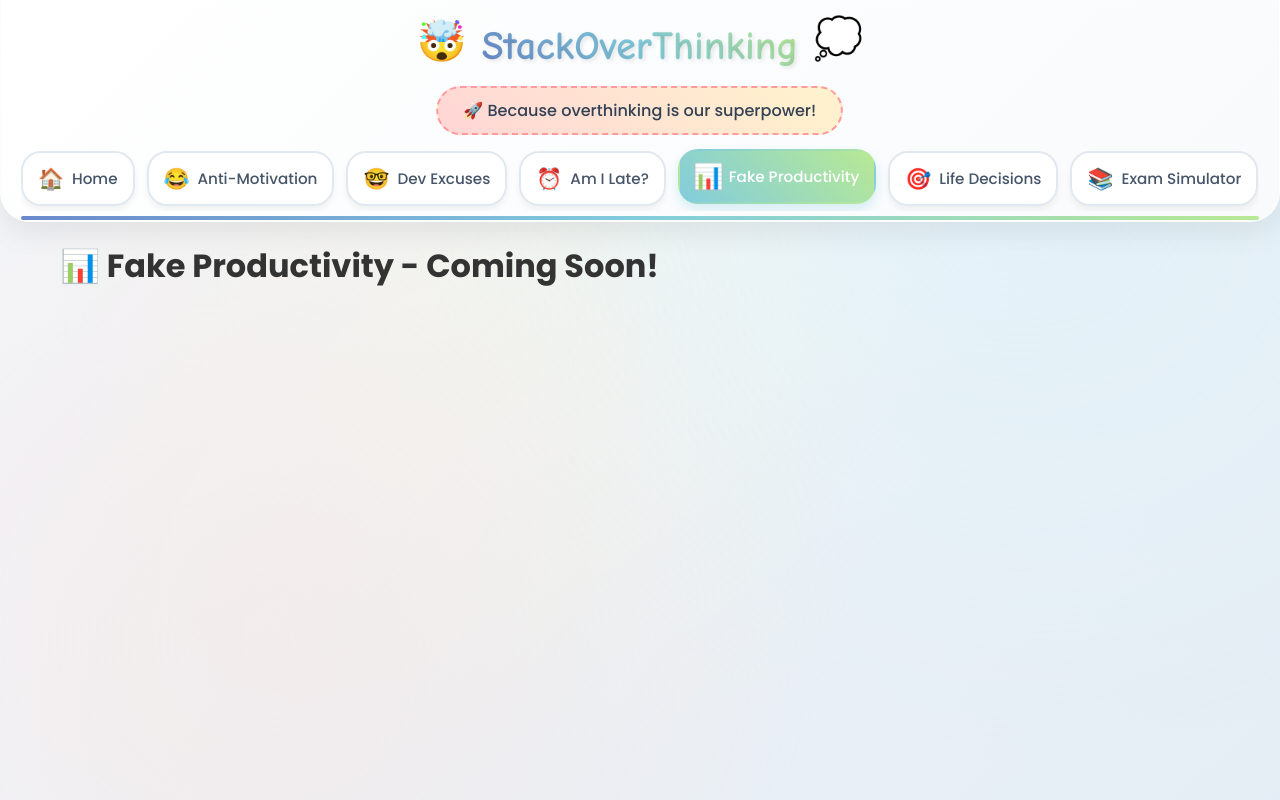
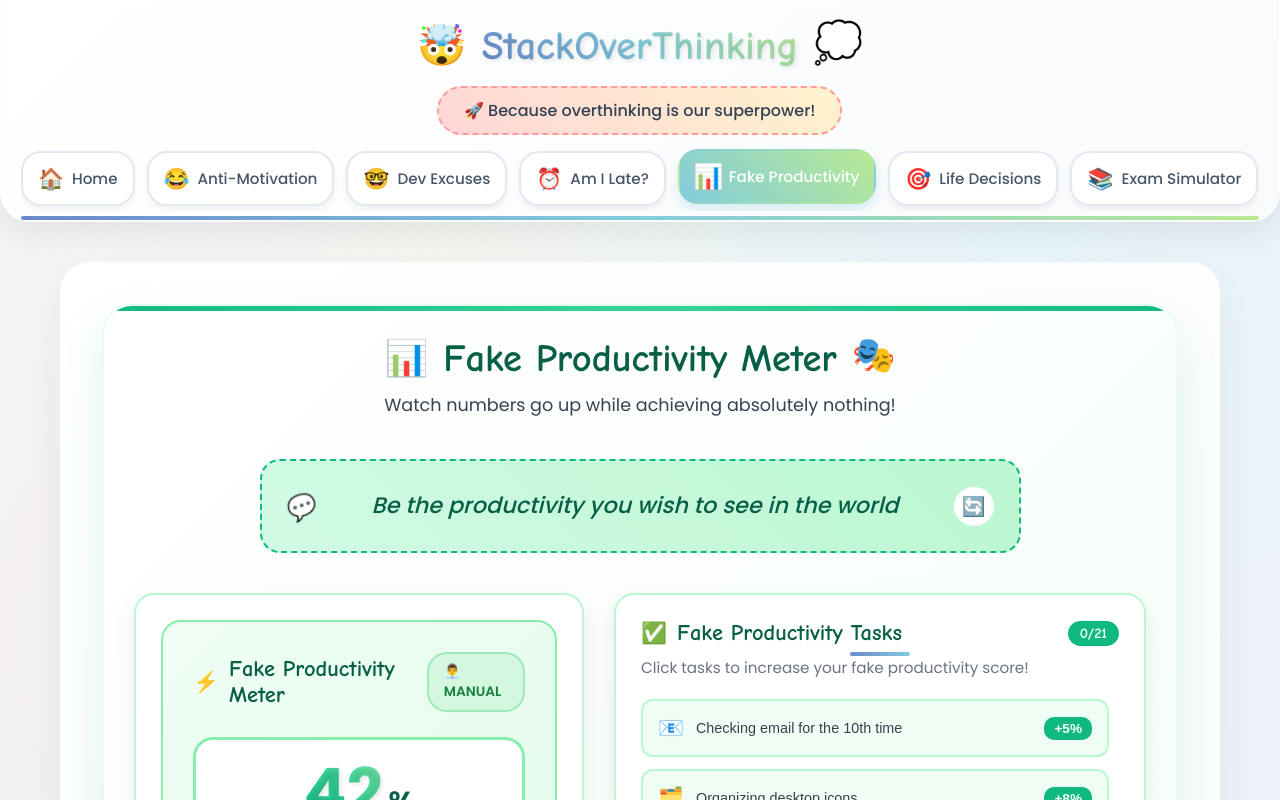
Before and after one commit to Maruf346/StackOverthinking, a React (Vite) app: page /productivity in a window 1280 px wide. Shown: the top 800 px of the page. Built offline with nearby package versions, Linux system fonts and the light colour scheme.

Commit message:
Created the page component for FakeProductivity feature

```diff
--- a/src/App.jsx
+++ b/src/App.jsx
@@ -5,6 +5,7 @@ import Home from "./pages/Home";
 import MotivationPage from "./pages/MotivationPage";
 import DeveloperExcusePage from "./pages/DeveloperExcusePage";
 import AmILatePage from "./pages/AmILatePage";
+import FakeProductivityPage from "./pages/FakeProductivityPage";
 import './App.css';
 
 function App() {
@@ -18,7 +19,7 @@ function App() {
           <Route path="/excuses" element={<DeveloperExcusePage />} />
           {/* Add more routes as you create pages */}
           <Route path="/late" element={<AmILatePage />} />
-          <Route path="/productivity" element={<div className="page-container"><h1>📊 Fake Productivity - Coming Soon!</h1></div>} />
+          <Route path="/productivity" element={<FakeProductivityPage />} />
           <Route path="/decisions" element={<div className="page-container"><h1>🎯 Life Decisions - Coming Soon!</h1></div>} />
           <Route path="/exam" element={<div className="page-container"><h1>📚 Exam Simulator - Coming Soon!</h1></div>} />
           <Route path="/sleep" element={<div className="page-container"><h1>😴 Sleep vs Study - Coming Soon!</h1></div>} />
--- /dev/null
+++ b/src/pages/FakeProductivityPage.jsx
@@ -0,0 +1,15 @@
+// src/pages/FakeProductivityPage.jsx
+import FakeProductivity from '../components/FakeProductivity';
+import './Page.css';
+
+function FakeProductivityPage() {
+  return (
+    <div className="page-container">
+      <div className="page-content">
+        <FakeProductivity />
+      </div>
+    </div>
+  );
+}
+
+export default FakeProductivityPage;
--- a/src/pages/Home.jsx
+++ b/src/pages/Home.jsx
@@ -38,7 +38,7 @@ function Home() {
       description: "Watch numbers go up while achieving absolutely nothing",
       emoji: "📊",
       color: "#D5EDDB",
-      status: "In Development",
+      status: "Live",
       path: "/productivity"
     },
     {
```
